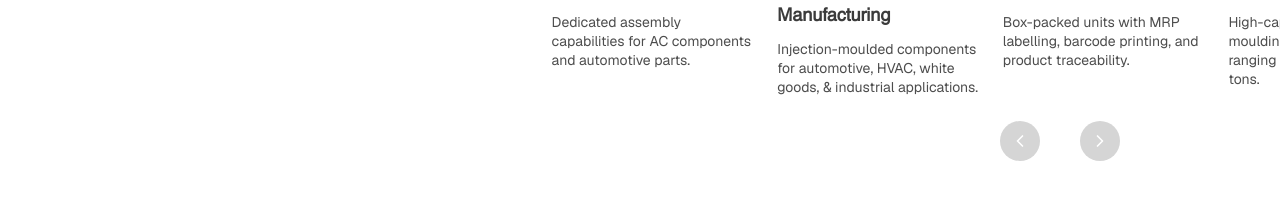
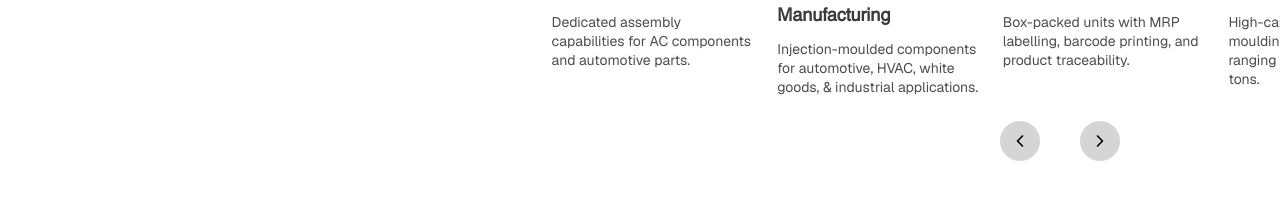
Before and after one commit to Chandail-Kajal/sbb-modulings, a Next.js app: page / in a window 1280 px wide. Shown: the part 1763-1974 px from the top of the page. Built offline with nearby package versions, Linux system fonts and the light colour scheme; a web font is replaced by a local one.

Commit message:
button color

```diff
--- a/src/components/ManufacturingSection.tsx
+++ b/src/components/ManufacturingSection.tsx
@@ -126,9 +126,15 @@ export const ManufacturingCarousel = () => {
           aria-label="Previous slide"
           className="
             flex h-10 w-10 cursor-pointer items-center justify-center
-            rounded-full bg-[#D5D5D5] text-white
-            transition-colors hover:bg-black
-          "
+            rounded-full bg-[#D5D5D5]
+          text-black
+            transition-colors
+          hover:bg-black
+          hover:text-white
+          active:bg-black
+          active:text-white
+
+  "
         >
           <ChevronLeft size={20} />
         </button>
@@ -139,9 +145,15 @@ export const ManufacturingCarousel = () => {
           aria-label="Next slide"
           className="
             flex h-10 w-10 cursor-pointer items-center justify-center
-            rounded-full bg-[#D5D5D5] text-white
-            transition-colors hover:bg-black
-          "
+            rounded-full bg-[#D5D5D5]
+          text-black
+            transition-colors
+          hover:bg-black
+          hover:text-white
+          active:bg-black
+          active:text-white
+
+  "
         >
           <ChevronRight size={20} />
         </button>
```
